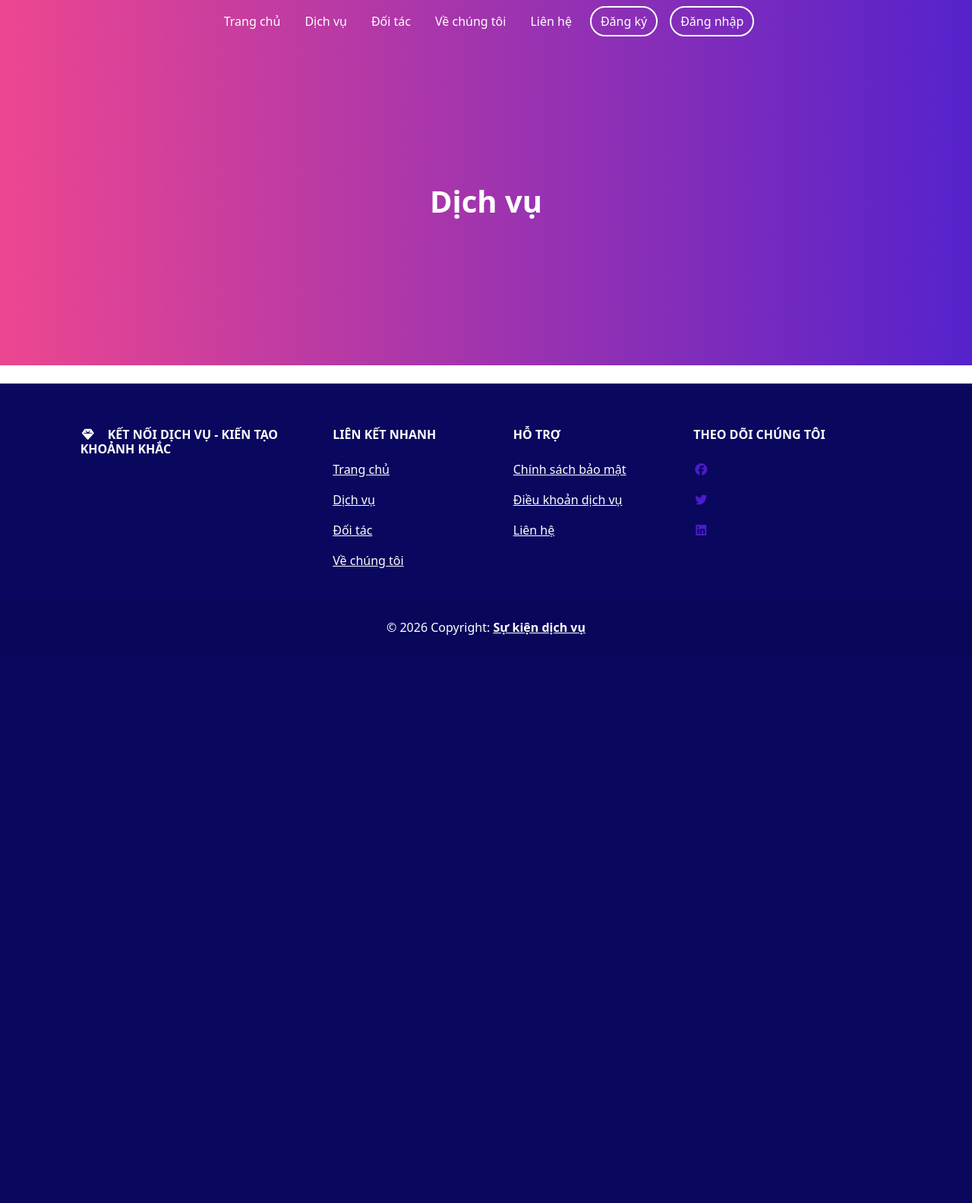
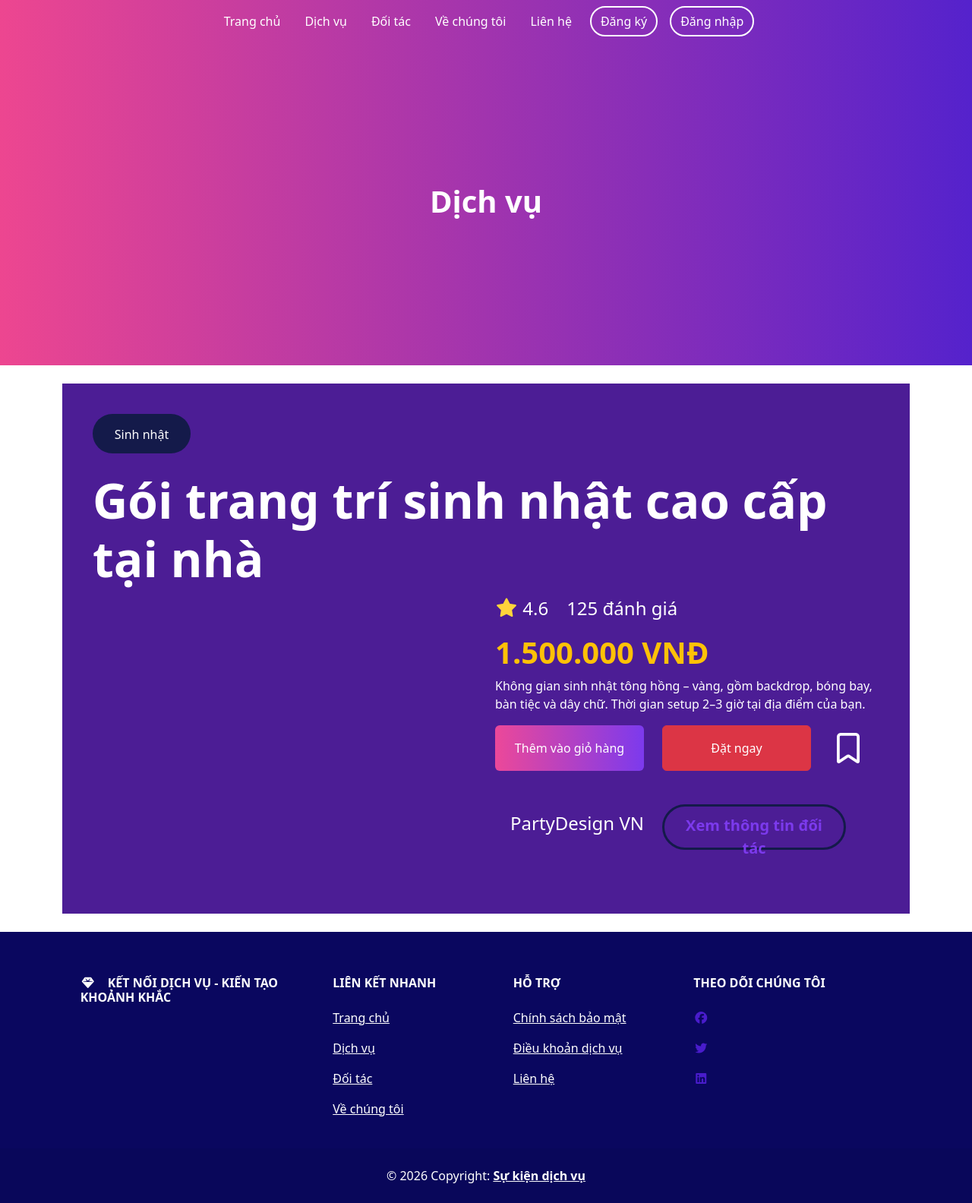
Before and after one commit to mphuc454/EventDecorWeb, a Flask app: page /detailed-events in a window 1280 px wide. Shown: the whole page at 76% size. Before the commit the page ends 836 px from the top, so only its background shows below. Run offline with Flask 3, Linux system fonts and the light colour scheme.

Commit message:
add detail events page

```diff
--- /dev/null
+++ b/static/css/detailed.css
@@ -0,0 +1,43 @@
+.info-events {
+  background-color: #4c1d95;
+  width: 100%;
+  max-width: 1362px;
+  padding: clamp(20px, 4vw, 40px);
+}
+.specialize-events {
+  border-radius: 40px;
+  border: none;
+  background: #141a4a;
+  width: 129px;
+  height: 52px;
+  padding: 15px;
+}
+.title-events {
+  font-size: clamp(2rem, 5vw, 4.375rem);
+  font-weight: bold;
+}
+.btn-add-cart {
+  background: linear-gradient(to right, #ec4899, #7c3aed);
+  width: 196px;
+  height: 60px;
+  border: none;
+}
+.btn-order {
+  width: 196px;
+  height: 60px;
+}
+.saved {
+  font-size: 40px;
+  color: white;
+}
+.who-is-events {
+  padding: 20px;
+}
+.btn-view-partner {
+  border: 3px solid #141a4a;
+  border-radius: 50px;
+  padding: 10px;
+  min-width: 218px;
+  height: 60px;
+  color: #7c3aed;
+}
--- a/templates/base.html
+++ b/templates/base.html
@@ -43,6 +43,10 @@
     <link
       rel="stylesheet"
       href="{{url_for('static', filename='css/partner.css')}}"
+    />
+    <link
+      rel="stylesheet"
+      href="{{url_for('static', filename='css/detailed.css')}}"
     />
   </head>
   <body>
--- a/templates/main/detailedevents.html
+++ b/templates/main/detailedevents.html
@@ -6,5 +6,57 @@
   <h1 class="fw-bold text-white">Dịch vụ</h1>
 </div>
 {% endblock header %}{% block content %}
-<div class="container mb-4 mt-4"></div>
+<div class="container mb-4 mt-4">
+  <div class="info-events">
+    <div class="specialize-events text-white mb-4">
+      <p class="text-center">Sinh nhật</p>
+    </div>
+    <h2 class="text-white title-events">
+      Gói trang trí sinh nhật cao cấp tại nhà
+    </h2>
+    <div class="row">
+      <div class="col">
+        <img src="" alt="" />
+      </div>
+      <div class="col">
+        <div class="d-flex gap-4 fs-4 text-white">
+          <p>
+            <i class="fa-solid fa-star" style="color: rgb(255, 212, 59)"></i>
+            4.6
+          </p>
+          <p>125 đánh giá</p>
+        </div>
+        <div class="price-events text-white">
+          <h2 class="fs-1 text-warning fw-bold">1.500.000 VNĐ</h2>
+          <p>
+            Không gian sinh nhật tông hồng – vàng, gồm backdrop, bóng bay, bàn
+            tiệc và dây chữ. Thời gian setup 2–3 giờ tại địa điểm của bạn.
+          </p>
+        </div>
+        <div class="d-flex align-items-center gap-4">
+          <a
+            class="btn btn-add-cart text-white d-flex justify-content-center align-items-center"
+            >Thêm vào giỏ hàng</a
+          >
+          <a
+            class="btn btn-danger btn-order text-white d-flex justify-content-center align-items-center"
+            >Đặt ngay</a
+          >
+          <div class="saved">
+            <a><i class="fa-regular fa-bookmark"></i></a>
+          </div>
+        </div>
+        <div
+          class="d-flex mt-4 mb-4 align-items-center who-is-events justify-content-between"
+        >
+          <img src="" alt="" />
+          <h4 class="text-white">PartyDesign VN</h4>
+          <a class="btn mx-4 btn-view-partner fs-5 fw-bold" href=""
+            >Xem thông tin đối tác</a
+          >
+        </div>
+      </div>
+    </div>
+  </div>
+</div>
 {% endblock content %}
--- a/templates/main/partner.html
+++ b/templates/main/partner.html
@@ -48,13 +48,10 @@
             </div>
           </div>
           <div class="row d-flex align-items-center">
-            <div class="col-10">
+            <div class="col-12">
               <button class="btn btn-primary btn-detailed-partner">
                 Xem chi tiết
               </button>
-            </div>
-            <div class="col-2 saved">
-              <a><i class="fa-regular fa-bookmark"></i></a>
             </div>
           </div>
         </div>
```
